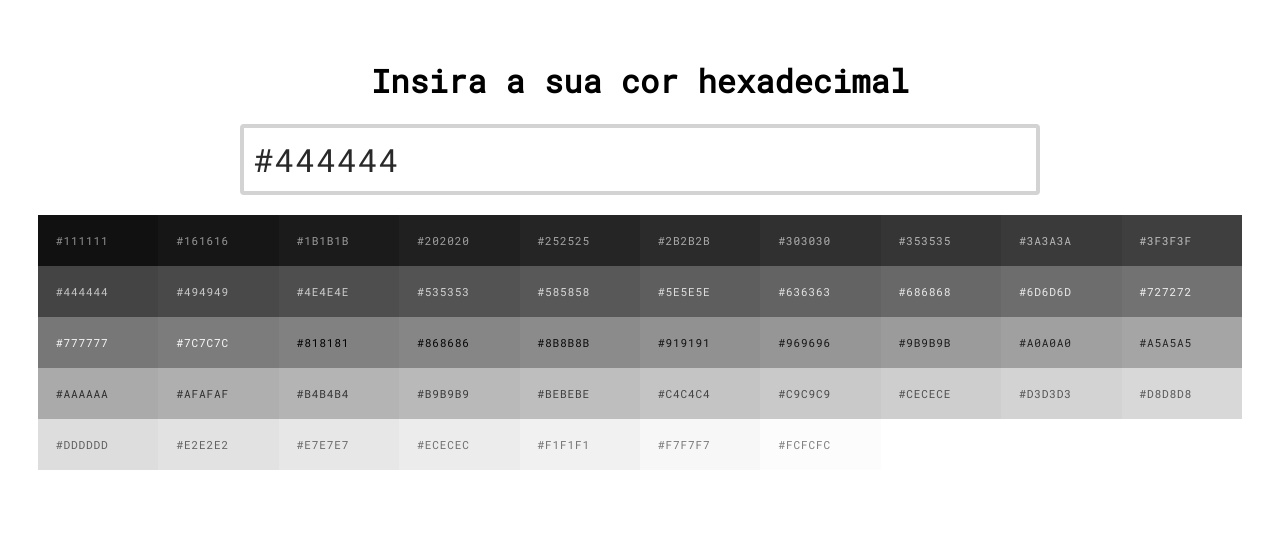
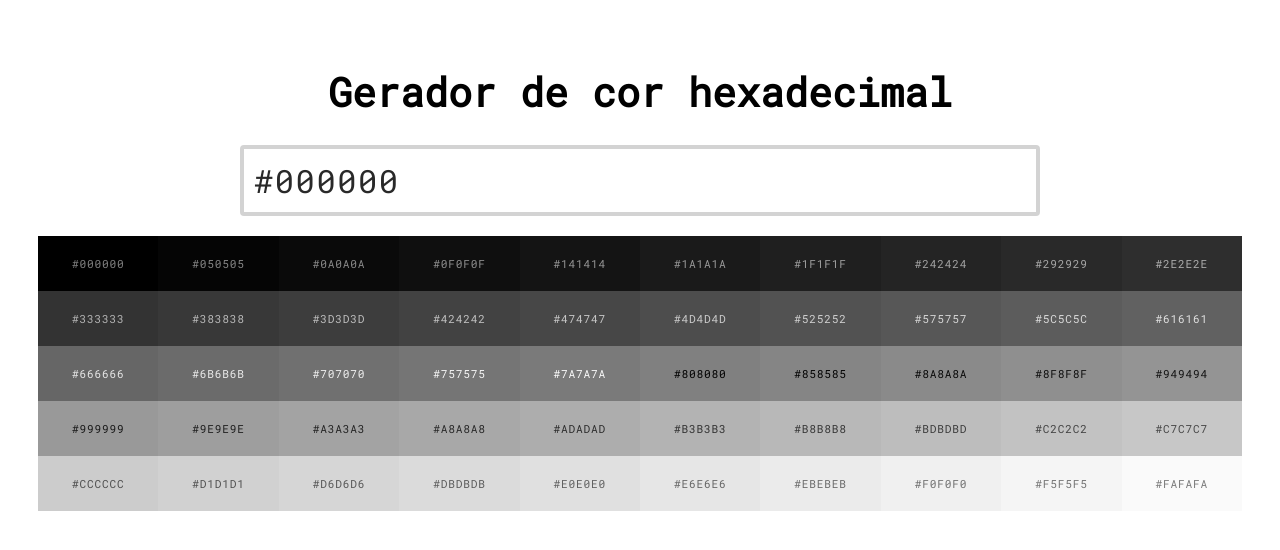
Before and after one commit to KevinStoneTech/GenerateHexColor, a plain HTML site: page index.html in a window 1280 px wide. Drawn offline with Linux system fonts and the light colour scheme.

Commit message:
Generate Hex Color

```diff
--- a/index.html
+++ b/index.html
@@ -3,11 +3,12 @@
 <head>
     <meta charset="UTF-8">
     <meta name="viewport" content="width=device-width, initial-scale=1.0">
-    <title>-</title>
+    <title>Generate hex color</title>
+    <link rel="shortcut icon" href="img/favicon.ico" type="image/x-icon">
     <link rel="stylesheet" href="style.css">
 </head>
 <body>
-    <h1>Insira a sua cor hexadecimal</h1>
+    <h1>Gerador de cor hexadecimal</h1>
     <div class="container">
 
         <input type="text" class="hex" placeholder='Insira a cor em hexadecimal'>
--- a/javascript.js
+++ b/javascript.js
@@ -132,6 +132,6 @@ const paletteGen = (h, s, lightness) => {
 };
 
 // default palette
-const defaultColor = "#444444";
+const defaultColor = "#000000";
 paletteGen(...hexToHSL(defaultColor));
 hexInput.value = defaultColor;
--- a/style.css
+++ b/style.css
@@ -13,8 +13,8 @@ body {
 h1 {
 	justify-content: center;
 	text-align: center;
+	font-size: 40px;
 }
-
 
 .generate {
 	padding: 20px;
@@ -63,7 +63,6 @@ h1 {
 	color: red;
 }
 
-
 .hex:focus {
 	border-color: #777777;
 }
@@ -74,20 +73,23 @@ h1 {
 }
 
 .color {
+	display: flex;
+	justify-content: center;
 	padding: 15px;
 	font-size: 0.7em;
 	letter-spacing: 0.07em;
 	text-transform: uppercase;
 	transition: all 200ms ease;
-	border: 3px solid transparent;
+	border: 5px solid transparent;
+
 }
 
 .color:hover.current {
 	transform: scale(1.2);
-		border-radius: 5px;
-		z-index: 1;
-		border: 3px solid;
-		box-shadow: 0 10px 15px -3px rgba(0, 0, 0, 0.2), 0 4px 6px -2px rgba(0, 0, 0, 0.15);
+	border-radius: 5px;
+	z-index: 1;
+	border: 3px solid;
+	box-shadow: 0 10px 15px -3px rgba(0, 0, 0, 0.2), 0 4px 6px -2px rgba(0, 0, 0, 0.15);
 }
 
 .color:hover {
```
Also changed, not shown: img/favicon.ico (added), img/templateReadme.png (added), 1 other file.
